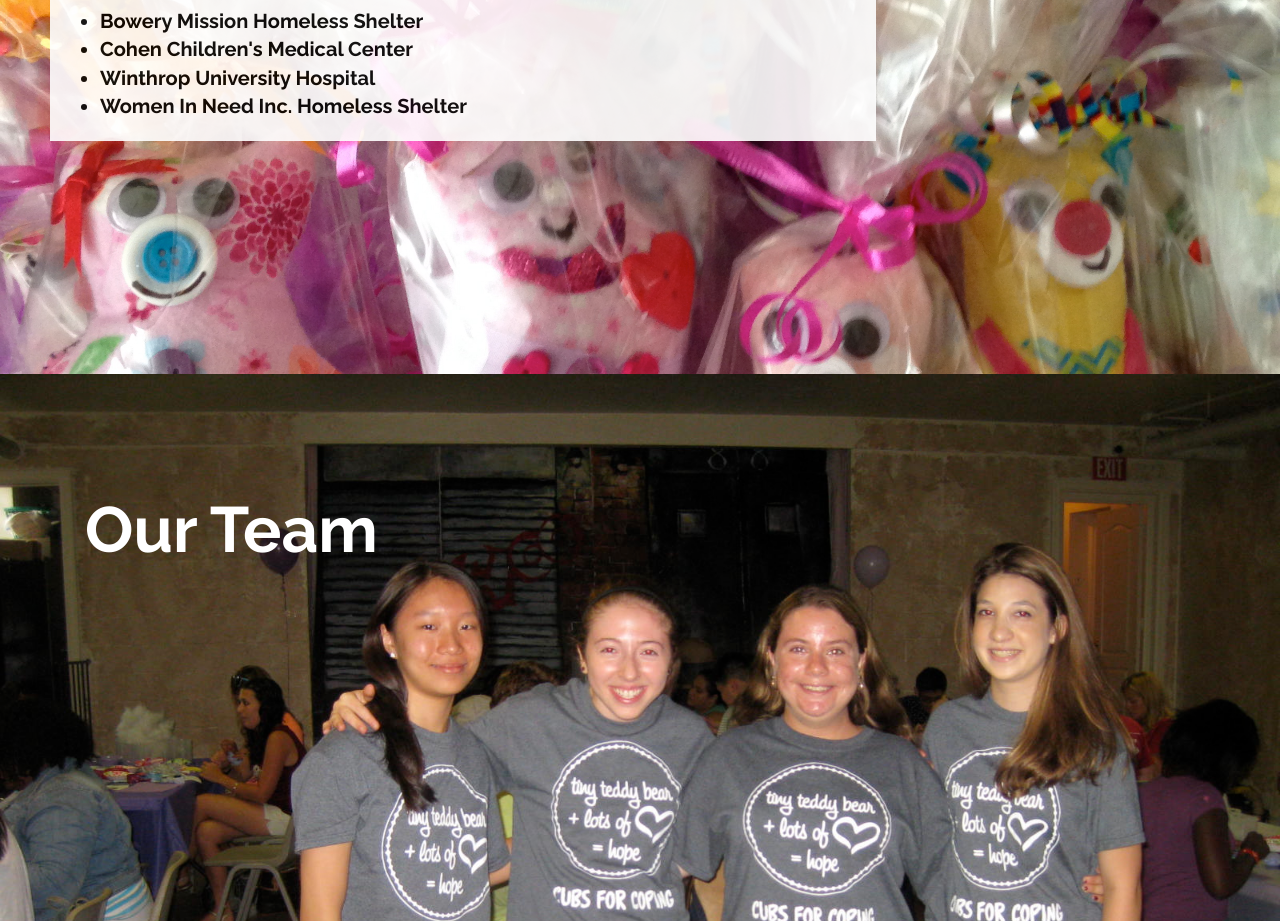
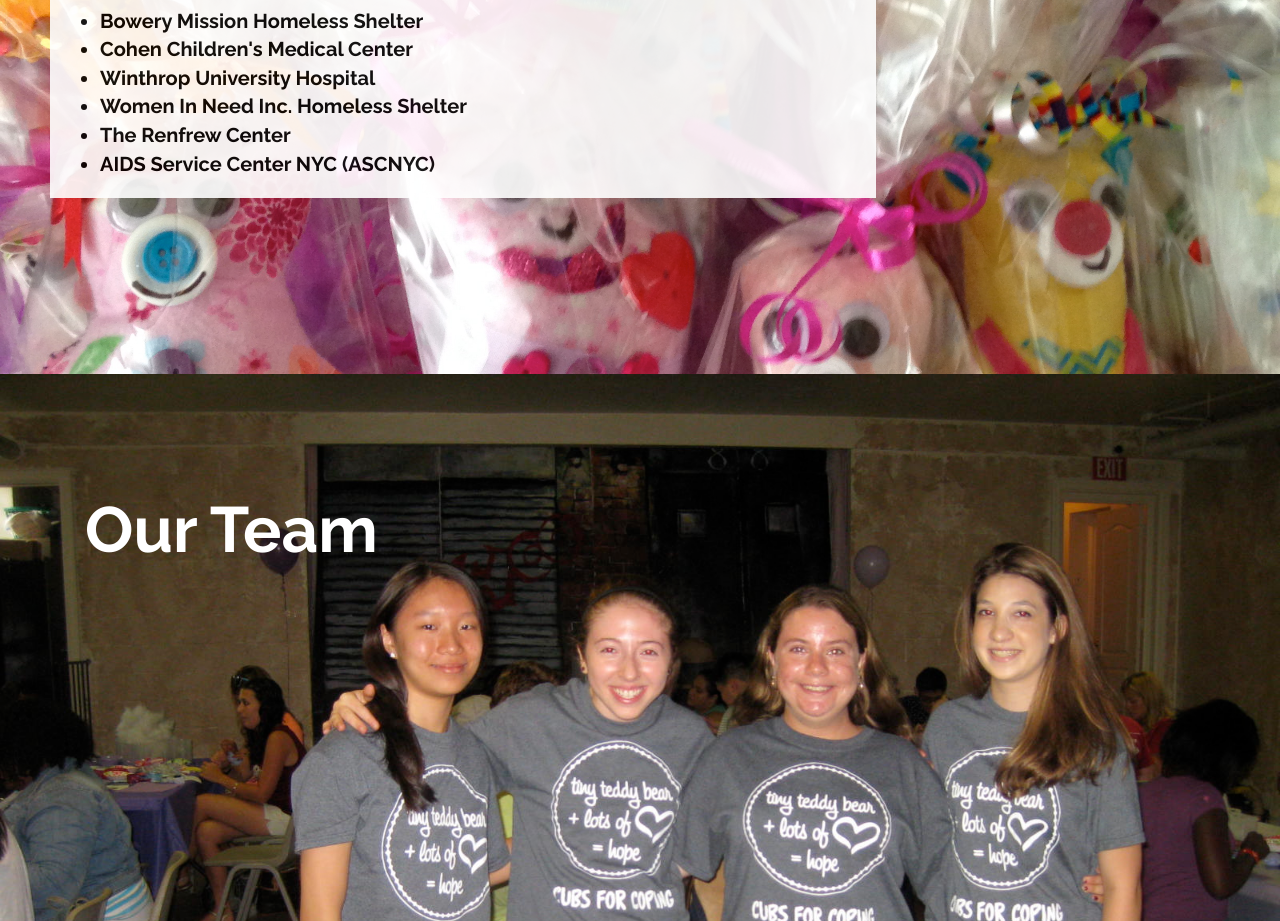
Before and after one commit to cubsforcoping/cubsforcoping.github.io, a plain HTML site: page index.html in a window 1280 px wide. Shown: the part 2021-2942 px from the top of the page. Drawn offline with nearby package versions, Linux system fonts and the light colour scheme.

Commit message:
Update index.html

```diff
--- a/index.html
+++ b/index.html
@@ -84,6 +84,8 @@
 							<li>Cohen Children's Medical Center</li>
 							<li>Winthrop University Hospital</li>
 							<li>Women In Need Inc. Homeless Shelter</li>
+							<li>The Renfrew Center</li>
+							<li>AIDS Service Center NYC (ASCNYC)</li>
 						</ul>
 					</p>
 				</div>
```
